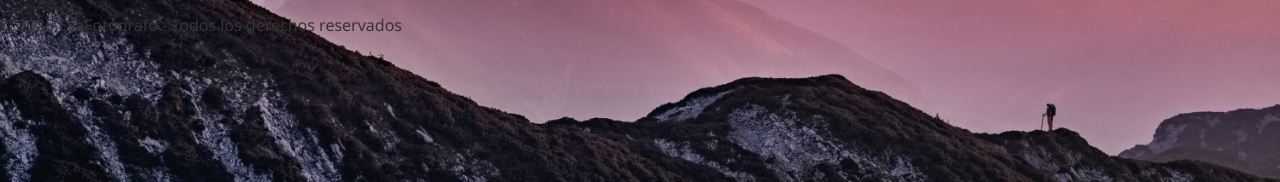
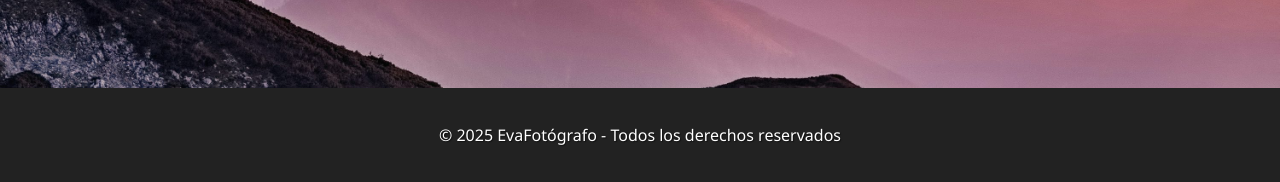
Before and after one commit to JuanPiece2025/evaphotos, a plain HTML site: page index.html in a window 1280 px wide. Shown: the part 618-800 px from the top of the page. Drawn offline with Linux system fonts and the light colour scheme.

Commit message:
Update index.html

```diff
--- a/index.html
+++ b/index.html
@@ -9,7 +9,7 @@
             font-family: 'Segoe UI', Tahoma, Geneva, Verdana, sans-serif;
             margin: 0;
             padding: 0;
-            background-image: url('https://raw.githubusercontent.com/JuanPiece2025/evaphotos/refs/heads/main/images/fondo.jpeg'); /* Aquí irá la ruta de tu imagen */
+            background-image: url('images/fondo.jpeg'); /* Aquí irá la ruta de tu imagen */
             background-size: cover;
             background-repeat: no-repeat;
             background-position: center center;
@@ -85,6 +85,14 @@
             max-width: 100%; /* Asegura que la imagen no se salga del contenedor */
             max-height: 100%;
         }
+        footer {
+            background-color: #222;
+            color: #fff;
+            text-align: center;
+            padding: 20px;
+            margin-top: auto; /* ¡Esta línea faltaba! */
+            text-shadow: 1px 1px 1px rgba(0, 0, 0, 0.5); /* Sombra suave al texto del footer */
+        }
     </style>
 </head>
 <body>
```
